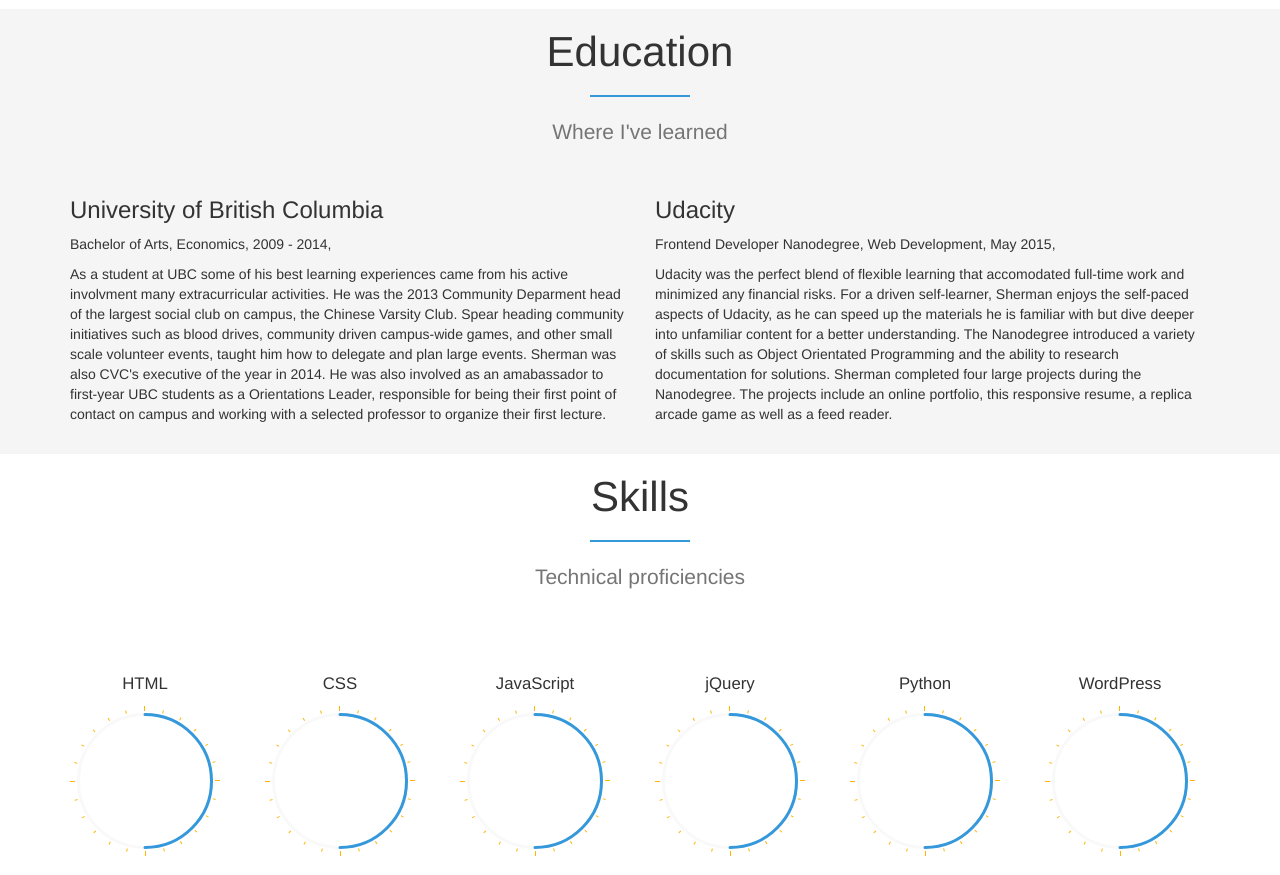
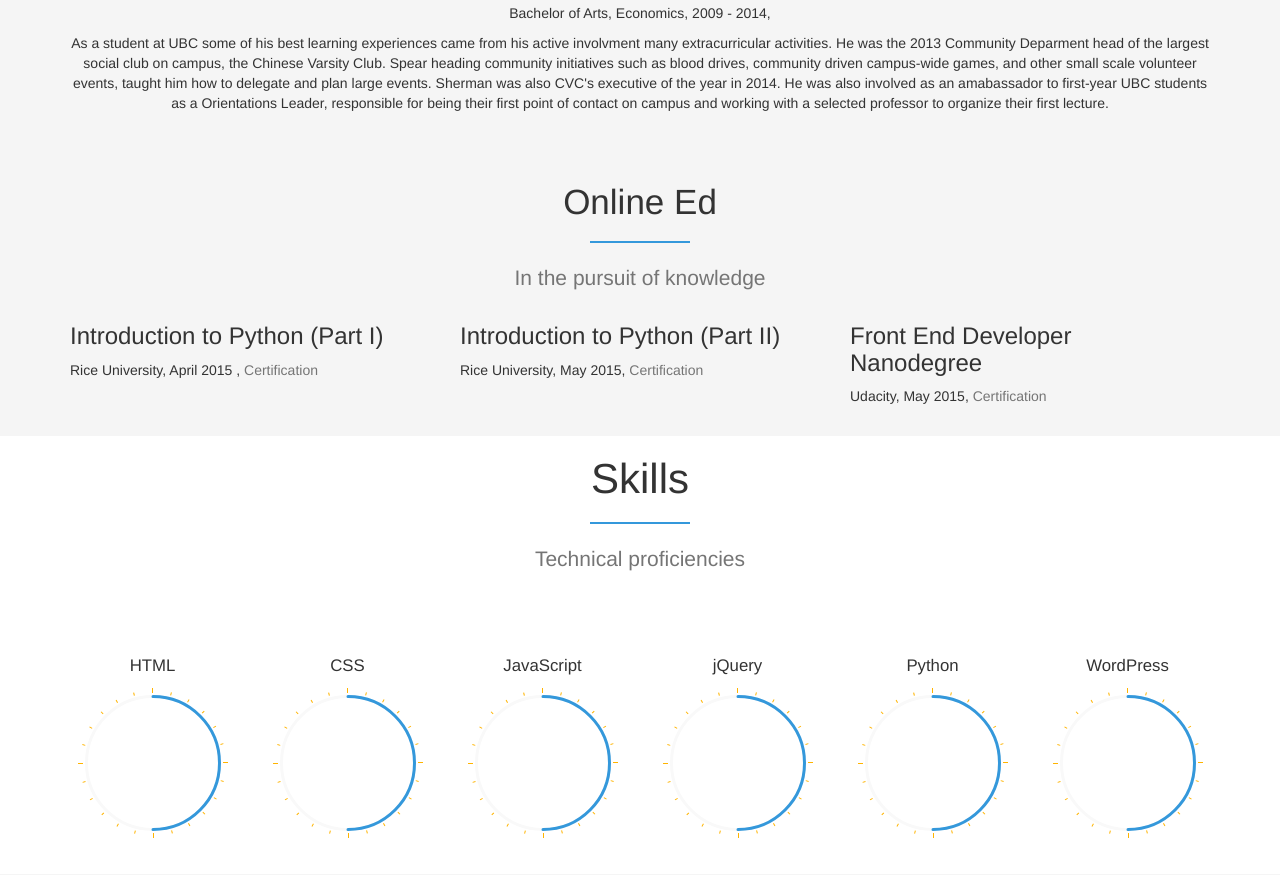
Before and after one commit to shermanhui/online-resume, a plain HTML site: page resume-index.html in a window 1280 px wide. Shown: the part 1440-2315 px from the top of the page. Drawn offline with Linux system fonts and the light colour scheme; some packages are replaced by stand-ins of ours.

Commit message:
feat: added projects section and online education, fixed map height issues, removed logo bar

```diff
--- a/css/resume-css.css
+++ b/css/resume-css.css
@@ -1,4 +1,18 @@
 /* Common CSS */
+a {
+	color:#757575;
+}
+
+a:hover {
+	color: black
+}
+
+.center-block {
+	margin-left: auto;
+	margin-right: auto;
+	display:block;
+}
+
 .chart {
 	position: relative;
 	display: inline-block;
@@ -8,7 +22,6 @@
 	margin-bottom: 50px;
 	text-align: center;
 }
-
 .chart p {
 	font-size: 1.2em;
 }
@@ -26,7 +39,7 @@
 	background-image: url('http://placecage.com/gif/1124/700');
 }
 
-.page-education, .page-experience {
+.page-education, .page-experience, .page-map {
 	background-color: #f5f5f5;
 }
 
@@ -71,6 +84,10 @@
 	margin-top: 0.5%;
 }
 
+.online-title {
+	font-size: 2.5em;
+}
+
 .row {
 	padding-top: 20px;
 	padding-bottom: 20px;
@@ -104,7 +121,7 @@
 	max-width: 100%;
 	background-position: center;
 	background-size: cover;
-	background-image: url('https://placeimg.com/1024/700/any');
+	background-image: url('https://placeimg.com/1024/700/tech');
 }
 
 .container-full-bg .container,
@@ -164,14 +181,14 @@
 #map {
 	display: block;
 	position: relative;
-	height: 100%;
+	height: 400px;
 	margin-left: 5%;
 	margin-right: 5%;
 }
 
 #mapDiv {
 	position: relative;
-	height: 400px;
+	height: 100%;
 	width: 100%;
-	padding-bottom: 7%;
+	padding-bottom: 2%;
 }
--- a/js/helper.js
+++ b/js/helper.js
@@ -6,10 +6,25 @@
 var HTMLprofilePara = '<div class="col-md-9 profile-para"></div>';
 var HTMLprofileInfo = '<p>%data%</p>';
 
+// Education Section
+var HTMLschoolHeader = '<header class="section-header education-header-info text-center"><header class="section-header"><h2 class="section-title"><span>Education</span></h2><div class="spacer"></div><p class="section-subtitle">Where I\'ve learned</p></header></header>';
+var HTMLschoolName = '<div class="col-md-12"><article class="education education-item text-center"><header><h3>%data%</h3>';
+var HTMLschoolDegree = '<p>%data%, ';
+var HTMLschoolMajor = ' %data%,';
+var HTMLschoolDates = ' %data%,';
+var HTMLschoolLocation = ' %data%</p></header>';
+var HTMLschoolDescription = '<p>%data%</p></article></div>';
+
+var HTMLonlineStart = '<div class="row online-education-row"></div>';
+var HTMLonlineHeader = '<header class="section-header education-header-info text-center"><header class="section-header"><h2 class="section-title online-title"><span>Online Ed</span></h2><div class="spacer"></div><p class="section-subtitle">In the pursuit of knowledge</p></header></header>';
+var HTMLonlineTitle ='<div class="col-md-4"><article class="online-ed"><header><h3>%data%</h3>';
+var HTMLonlineSchool = '<p>%data%, ';
+var HTMLonlineDates = '%data%, ';
+var HTMLonlineURL = ' <a href=%data%>Certification</a></p></article></div>';
+
 // Skills Section
 var HTMLskillsHeader = '<header class="section-header skills-header-info text-center"><header class="section-header"><h2 class="section-title"><span>Skills</span></h2><div class="spacer"></div><p class="section-subtitle">Technical proficiencies</p></header></header>';
-var HTMLskillsItem = '<div class="col-md-2"><div class="chart" data-percent="50" data-scale-color="#ffb400"><p>%data%</p></div></div>';
-
+var HTMLskillsItem = '<div class="col-md-2 text-center"><div class="chart" data-percent="50" data-scale-color="#ffb400"><p>%data%</p></div></div>';
 
 // Work Section
 var HTMLworkHeader = '<header class="section-header work-header-info text-center"><header class="section-header"><h2 class="section-title"><span>Experience</span></h2><div class="spacer"></div><p class="section-subtitle">Where I\'ve worked</p></header></header>';
@@ -19,29 +34,15 @@
 var HTMLworkDates = ', %data%</p></header>';
 var HTMLworkDescription = '<p>%data%</p></article></div>';
 
-// var HTMLprojectStart = ;
-// var HTMLprojectTitle = ;
-// var HTMLprojectDates = ;
-// var HTMLprojectDescription = ;
-// var HTMLprojectImage = ;
-
-// Education Section
-var HTMLschoolHeader = '<header class="section-header education-header-info text-center"><header class="section-header"><h2 class="section-title"><span>Education</span></h2><div class="spacer"></div><p class="section-subtitle">Where I\'ve learned</p></header></header>';
-var HTMLschoolName = '<div class="col-md-6"><article class="education education-item"><header><h3>%data%</h3>';
-var HTMLschoolDegree = '<p>%data%, ';
-var HTMLschoolMajor = ' %data%,';
-var HTMLschoolDates = ' %data%,';
-var HTMLschoolLocation = ' %data%</p></header>';
-var HTMLschoolDescription = '<p>%data%</p></article></div>';
-
-// var HTMLonlineStart = '<div class="row online-education-row"></div>';
-// var HTMLschoolHeader = '<header class="section-header education-header-info text-center"><header class="section-title"><h2 class="section-title"><span>Online</span></h2><div class="spacer"></div><p class="section-subtitle">A little bit about my education</p></header></header>';
-// var HTMLonlineTitle ='<div class="col-md-4><article class="online-ed"><header><h3>%data%</h3>';
-// var HTMLonlineSchool = '<p>%data%, ';
-// var HTMLonlineDates = '%data%, ';
-// var HTMLonlineURL = ' %data</p></article></div>';
+// Projects Section
+var HTMLprojectHeader = '<header class="section-header work-header-info text-center"><header class="section-header"><h2 class="section-title"><span>Portfolio</span></h2><div class="spacer"></div><p class="section-subtitle">Compilation of projects</p></header></header>';
+var HTMLprojectTitle = '<div class="col-md-4 text-center"><article class="projects project-item"><header><h3>%data%</h3>';
+var HTMLprojectDates = '<p>%data%';
+var HTMLprojectDescription = ', %data%</p>';
+var HTMLprojectImage = '<img class="img-responsive center-block" src="%data%"></article></div>';
 
 // GOOGLE MAPS VAR //
+var HTMLmapHeader = '<header class="section-header text-center"><h2 class="section-title"><span>Where I\'ve Lived and Worked</span><div class="spacer map-spacer"></div></h2></header>'
 var googleMap = '<div id="map"></div>';
 var infoWindow = new google.maps.InfoWindow();
 
--- a/js/resumeBuilder.js
+++ b/js/resumeBuilder.js
@@ -64,36 +64,36 @@
 			"major" : "Economics",
 			"dates" : "2009 - 2014",
 			"description" : "As a student at UBC some of his best learning experiences came from his active involvment many extracurricular activities. He was the 2013 Community Deparment head of the largest social club on campus, the Chinese Varsity Club. Spear heading community initiatives such as blood drives, community driven campus-wide games, and other small scale volunteer events, taught him how to delegate and plan large events. Sherman was also CVC's executive of the year in 2014. He was also involved as an amabassador to first-year UBC students as a Orientations Leader, responsible for being their first point of contact on campus and working with a selected professor to organize their first lecture."
+		}//,
+		// {
+		// 	"name" : "Udacity",
+		// 	"location" : "",
+		// 	"degree" : "Frontend Developer Nanodegree",
+		// 	"major" : "Web Development",
+		// 	"dates" : "May 2015",
+		// 	"description" : "Udacity was the perfect blend of flexible learning that accomodated full-time work and minimized any financial risks. For a driven self-learner, Sherman enjoys the self-paced aspects of Udacity, as he can speed up the materials he is familiar with but dive deeper into unfamiliar content for a better understanding. The Nanodegree introduced a variety of skills such as Object Orientated Programming and the ability to research documentation for solutions. Sherman completed four large projects during the Nanodegree. The projects include an online portfolio, this responsive resume, a replica arcade game as well as a feed reader."
+		// }
+	], //CODE BELOW FOR REFERENCE FOR ONLINE CLASSES
+	"onlineCourses" : [
+		{
+			"title" : "Introduction to Python (Part I)",
+			"school" : "Rice University",
+			"dates" : "April 2015 ",
+			"url" : "https://www.coursera.org/account/accomplishments/verify/762MAG5HLH"
 		},
 		{
-			"name" : "Udacity",
-			"location" : "",
-			"degree" : "Frontend Developer Nanodegree",
-			"major" : "Web Development",
+			"title" : "Introduction to Python (Part II)",
+			"school" : "Rice University",
 			"dates" : "May 2015",
-			"description" : "Udacity was the perfect blend of flexible learning that accomodated full-time work and minimized any financial risks. For a driven self-learner, Sherman enjoys the self-paced aspects of Udacity, as he can speed up the materials he is familiar with but dive deeper into unfamiliar content for a better understanding. The Nanodegree introduced a variety of skills such as Object Orientated Programming and the ability to research documentation for solutions. Sherman completed four large projects during the Nanodegree. The projects include an online portfolio, this responsive resume, a replica arcade game as well as a feed reader."
+			"url" : "https://www.coursera.org/account/accomplishments/verify/XXR7CGJCSC"
+		},
+		{
+			"title" : "Front End Developer Nanodegree",
+			"school" : "Udacity",
+			"dates" : "May 2015",
+			"url" : "#"
 		}
-	]//, CODE BELOW FOR REFERENCE FOR ONLINE CLASSES
-	// "onlineCourses" : [
-	// 	{
-	// 		"title" : "Introduction to Python (Part I)",
-	// 		"school" : "Rice University",
-	// 		"dates" : "April 2015 ",
-	// 		"url" : "string"
-	// 	},
-	// 	{
-	// 		"title" : "Introduction to Python (Part II)",
-	// 		"school" : "Rice University",
-	// 		"dates" : "May 2015",
-	// 		"url" : "string"
-	// 	},
-	// 	{
-	// 		"title" : "Front End Developer Nanodegree",
-	// 		"school" : "Udacity",
-	// 		"dates" : "May 2015",
-	// 		"url" : "string"
-	// 	}
-	// ]
+	 ]
 }
 
 var work = {
@@ -130,8 +130,28 @@
 			"description" : "Built an online portfolio to display past projects",
 			"images" : [
 				{
-					"image 1" : "http://loremflickr.com/g/320/240/paris",
-					"image 2" : "http://loremflickr.com/g/320/240/boston"
+					"image 1" : "https://placeimg.com/555/333/tech"//,
+					//"image 2" : "http://loremflickr.com/g/320/240/boston"
+				}
+			]
+		},
+		{
+			"title" : "Filler Project",
+			"dates" : "May 2015",
+			"description" : "Built an online portfolio to display past projects",
+			"images" : [
+				{
+					"image 1" : "https://placeimg.com/555/333/tech"
+				}
+			]
+		},
+		{
+			"title" : "Filler Website",
+			"dates" : "May 2015",
+			"description" : "Built an online portfolio to display past projects",
+			"images" : [
+				{
+					"image 1" : "https://placeimg.com/555/333/tech"
 				}
 			]
 		}
@@ -176,16 +196,17 @@
 		$(".education-item:last").append(formattedDescription);
 	}
 // COMBINED ONLINE EDU W/ EDU CODE BELOW IS FOR REFERENCE //
-	// $(".education-container").append(HTMLonlineStart);
-	// for (onlineCourse in education.OnlineCourses) {
-	// 	var formattedTitle = HTMLonlineTitle.replace("%data%", education.onlineCourses[onlineCourse].title);
-	// 	var formattedSchool = HTMLonlineSchool.replace("%data$", education.onlineCourses[onlineCourse].school);
-	// 	var formattedOnlineDates = HTMLonlineDates.replace("%data%", education.onlineCourses[onlineCourse].dates);
-	// 	var formattedURL = HTMLonlineURL.replace("%data", education.onlineCourses[onlineCourse].url);
+	$(".education-container").append(HTMLonlineStart);
+	$(".online-education-row").append(HTMLonlineHeader)
+	for (onlineCourse in education.onlineCourses) {
+		var formattedTitle = HTMLonlineTitle.replace("%data%", education.onlineCourses[onlineCourse].title);
+		var formattedSchool = HTMLonlineSchool.replace("%data%", education.onlineCourses[onlineCourse].school);
+		var formattedOnlineDates = HTMLonlineDates.replace("%data%", education.onlineCourses[onlineCourse].dates);
+		var formattedURL = HTMLonlineURL.replace("%data%", education.onlineCourses[onlineCourse].url);
 
-	// 	var formattedOnlineEdu = (formattedTitle + formattedSchool + formattedOnlineDates + formattedURL);
-	// 	$(".online-ed:last").append(formattedOnlineEdu);
-	// }
+		var formattedOnlineEdu = (formattedTitle + formattedSchool + formattedOnlineDates + formattedURL);
+		$(".online-education-row").append(formattedOnlineEdu);
+	}
 }
 
 education.display();
@@ -211,6 +232,31 @@
 
 bio.display();
 
+// // PROJECTS //
+projects.display = function() {
+	$('.portfolio-container').prepend(HTMLprojectHeader);
+	for (project in projects.projects) {
+		var formattedTitle = HTMLprojectTitle.replace("%data%", projects.projects[project].title);
+		var formattedDates = HTMLprojectDates.replace("%data%", projects.projects[project].dates);
+		var formattedDescription = HTMLprojectDescription.replace("%data%", projects.projects[project].description);
+		var formattedProjectInfo = (formattedTitle + formattedDates + formattedDescription)
+		$(".portfolio-row:last").append(formattedProjectInfo);
+
+		if (projects.projects[project].images.length > 0) {
+			for (image_object in projects.projects[project].images){
+				for (indy_images in projects.projects[project].images[image_object]){
+					var formattedImage = HTMLprojectImage.replace("%data%", projects.projects[project].images[image_object][indy_images]);
+					$(".project-item:last").append(formattedImage);
+				}
+			}
+		}
+	}
+}
+projects.display();
+
+
+
+$('#mapDiv').prepend(HTMLmapHeader);
 $("#mapDiv").append(googleMap);
 
 
@@ -235,34 +281,6 @@
 // 	}
 // }
 
-// DISPLAY FUNCTIONS //
-
-
-// // PROJECTS //
-// projects.display = function() {
-// 	for (project in projects.projects) {
-// 		$("#projects").append(HTMLprojectStart);
-
-// 		var formattedTitle = HTMLprojectTitle.replace("%data%", projects.projects[project].title);
-// 		$(".project-entry:last").append(formattedTitle);
-// 		var formattedDates = HTMLprojectDates.replace("%data%", projects.projects[project].dates);
-// 		$(".project-entry:last").append(formattedDates);
-// 		var formattedDescription = HTMLprojectDescription.replace("%data%", projects.projects[project].description);
-// 		$(".project-entry:last").append(formattedDescription);
-
-// 		if (projects.projects[project].images.length > 0) {
-// 			for (image_object in projects.projects[project].images){
-// 				for (indy_images in projects.projects[project].images[image_object]){
-// 					var formattedImage = HTMLprojectImage.replace("%data%", projects.projects[project].images[image_object][indy_images]);
-// 					$(".project-entry:last").append(formattedImage);
-// 				}
-// 			}
-// 		}
-// 	}
-// }
-
-// projects.display();
-
 // END DISPLAYS //
 
 /*function inName(name) {
```
Also changed, not shown: resume-index.html (+13 -6 lines).
